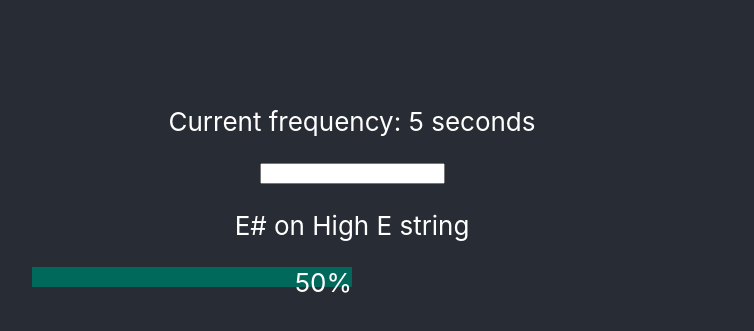
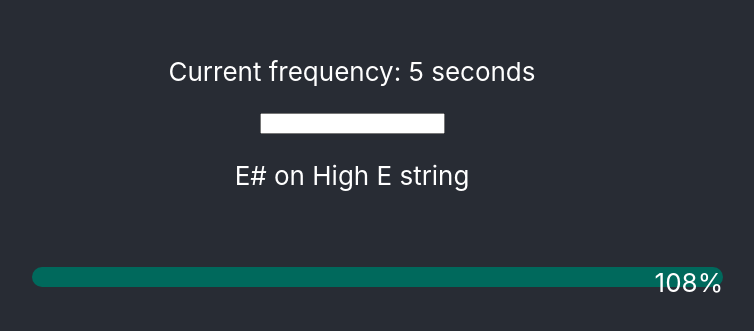
Before and after one commit to asingas/random-note, a React (Create React App) app: page / in a window 1280 px wide. Shown: the part 217-548 px from the top of the page, without its empty margins (288-1042 px from the left). Built offline with nearby package versions, Linux system fonts and the light colour scheme.

Commit message:
Add some logic for percentage complete

```diff
--- a/src/App.css
+++ b/src/App.css
@@ -22,8 +22,8 @@
   height: 20px;
   width: 50%;
   background-color: "#e0e0de";
-  border-radius: 50;
-  margin: 50;
+  border-radius: 25px;
+  margin: 50px;
 }
 
 .progress-label {
--- a/src/App.js
+++ b/src/App.js
@@ -2,9 +2,11 @@ import './App.css';
 import React from 'react';
 import {useState, useEffect} from 'react';
 
+
 const Progress = (props) => {
 
-  const completed = 50;
+  const [completed, setCompleted] = useState(100);
+  const refreshRate = 100
 
   const progressFillStyles = {
     height: '100%',
@@ -13,6 +15,18 @@ const Progress = (props) => {
     borderRadius: 'inherit',
     textAlign: 'right'
   }
+
+  useEffect(() => {
+    const start = Date.now();
+    const interval = setInterval(() => {
+      setCompleted(((Date.now() - start) / props.frequency) * 100);
+    }, refreshRate)
+    return () => {
+      clearInterval(interval);
+    }
+
+  }, [props.frequency])
+
   return (
     <div className="progress-container">
       <div style={progressFillStyles}>
@@ -47,7 +61,6 @@ function App() {
   const strings = ['Low E', 'A', 'D', 'G', 'B', 'High E'];
 
   const [frequency, setFrequency] = useState(5000);
-
   const [note, setNote] = useState('');
   const [string, setString] = useState('');
 
@@ -67,7 +80,7 @@ function App() {
         <p>Current frequency: {frequency / 1000} seconds</p>
         <Input setFrequency={setFrequency}  />
         <p>{note} on {string} string</p>
-        <Progress />
+        <Progress frequency={frequency}/>
       </header>
     </div>
   );
```
